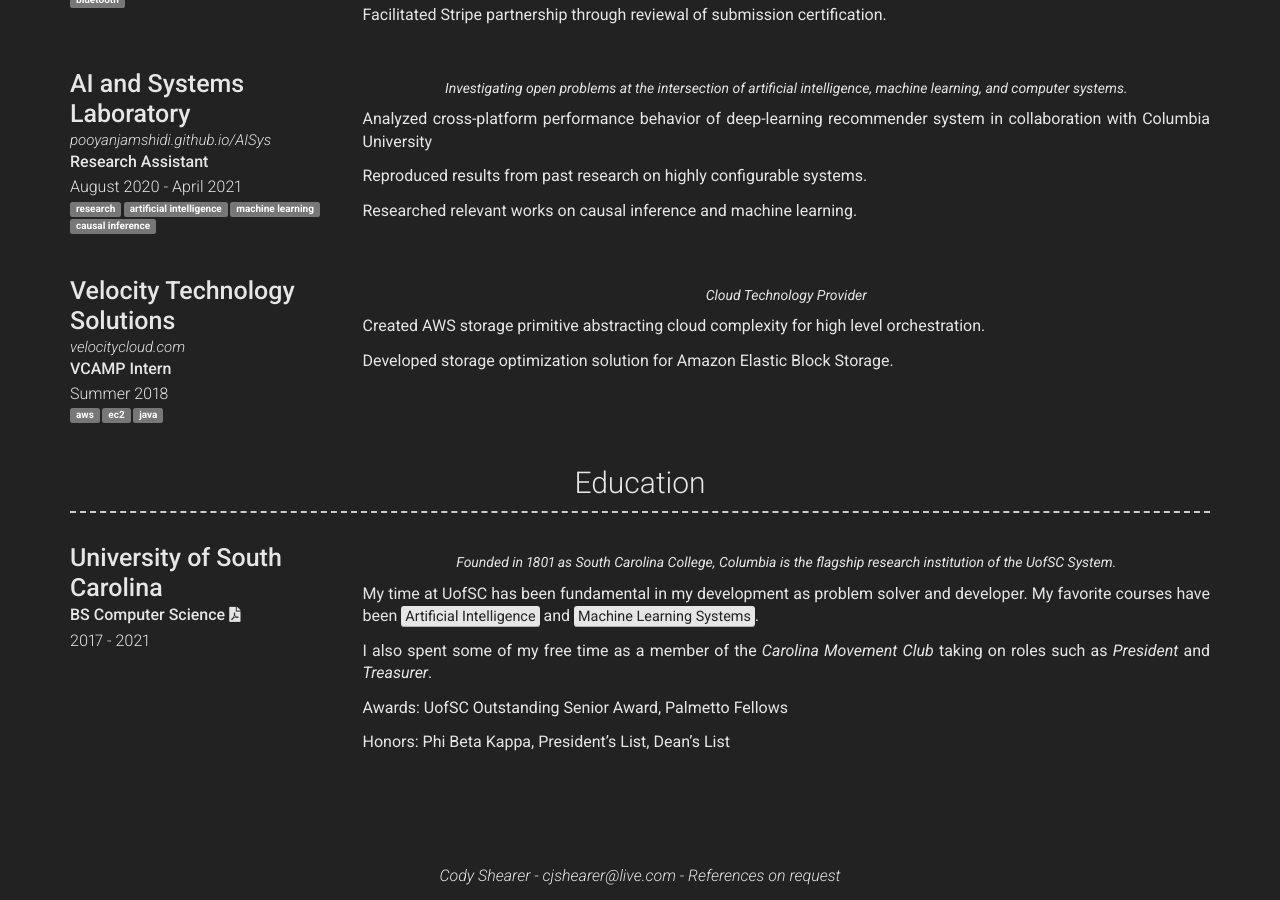
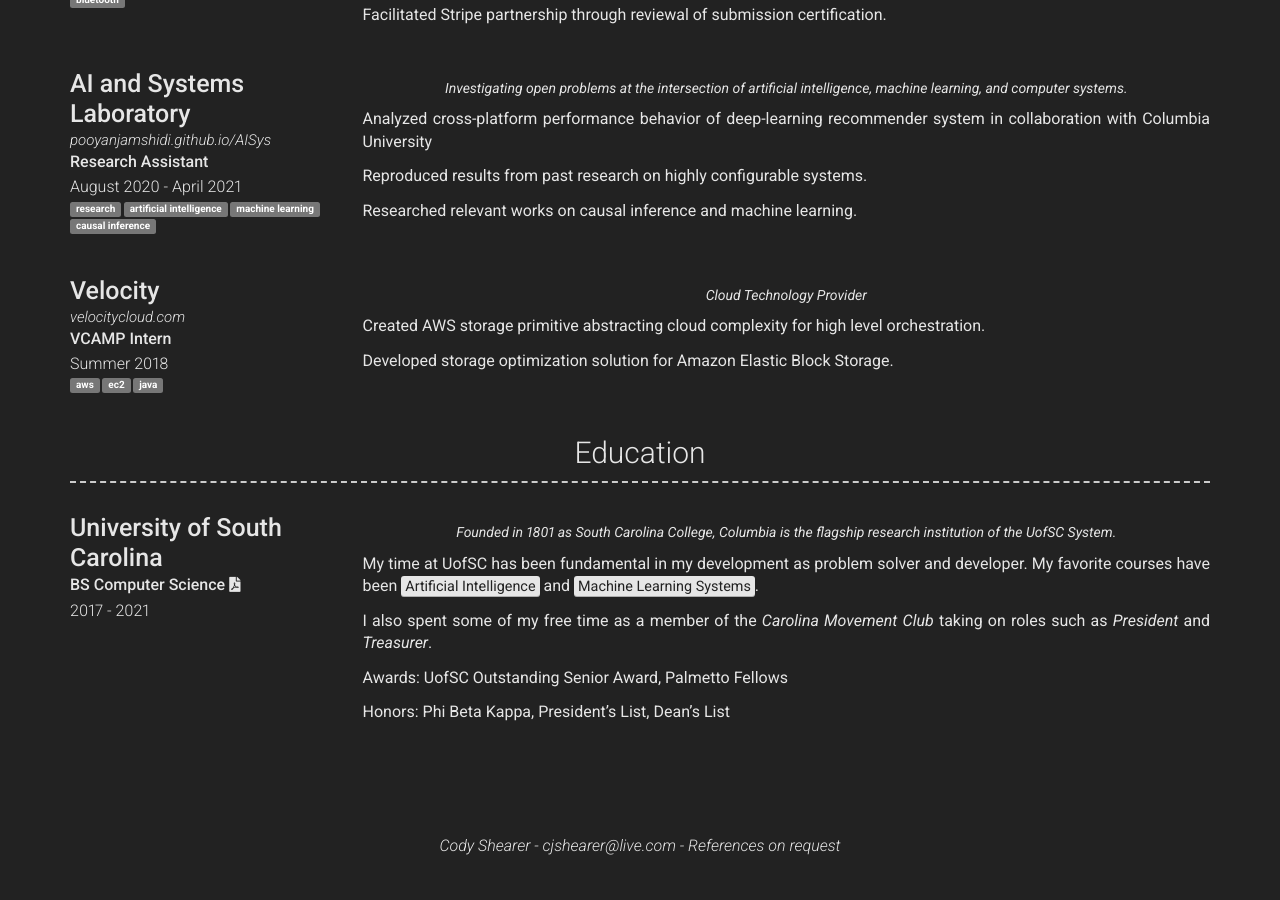
Before and after one commit to cjshearer/modern-hugo-resume, a Jekyll site: the page built from index.md, in a window 1280 px wide and 900 px high, scrolled down 776 px. Built offline with Jekyll 4.4.1, drawn with Linux system fonts in a browser that asks for light colours; nearby versions of some CDN libraries; after the commit the page ends 1646 px from its top, so only the background shows below that.

Commit message:
feat: use company's shortened name
The previous name "Velocity Technology Solutions" used too much vertical
space, so I shortened it to "Velocity", which shouldn't matter much as
the company was aquired, so the name isn't even the same anymore.

```diff
--- a/_data/experience.yml
+++ b/_data/experience.yml
@@ -46,7 +46,7 @@
     - causal inference
 
 - layout: left
-  company: Velocity Technology Solutions
+  company: Velocity
   link: velocitycloud.com
   job_title: VCAMP Intern
   dates: Summer 2018
```
